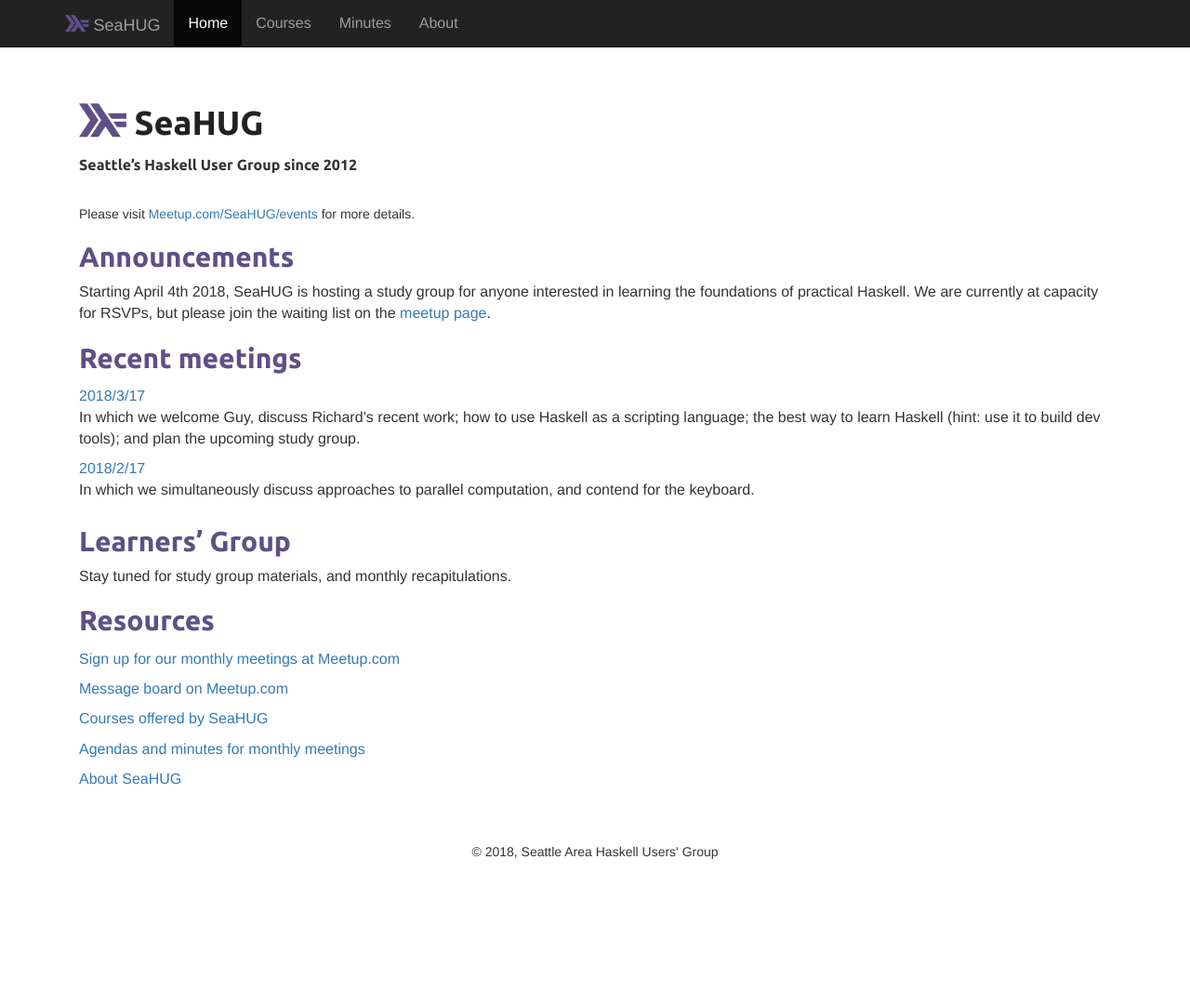
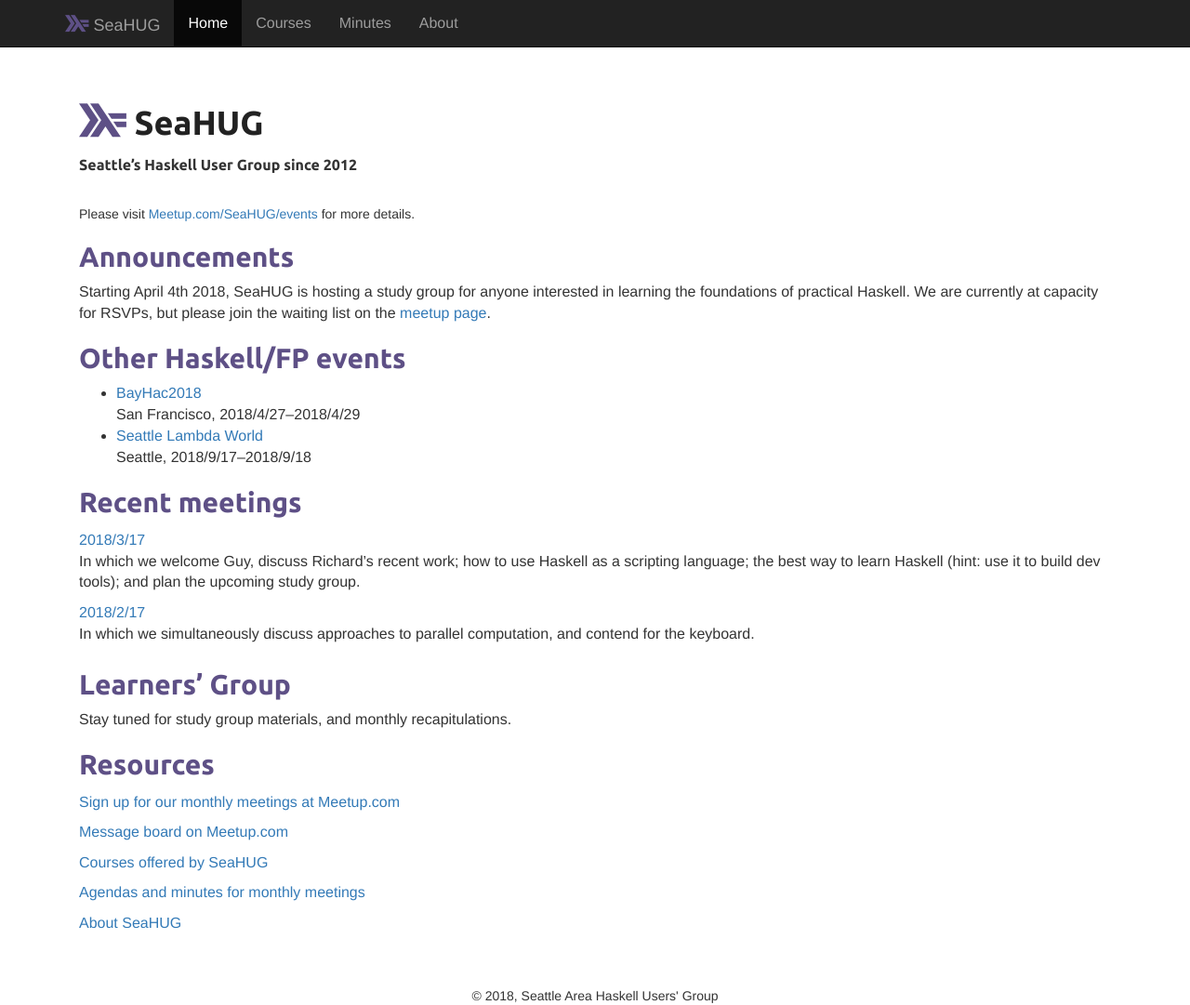
Before and after one commit to seahug/seahug.github.io, a Jekyll site: the page built from index.md, in a window 1280 px wide and 1081 px high. Shown: the whole window at 93% size. Built offline with Jekyll 4.4.1, drawn with Linux system fonts in a browser that asks for light colours; nearby versions of some CDN libraries.

Commit message:
Links to BayHac2018 and Seattle Lambda World

```diff
--- a/_includes/announcements.md
+++ b/_includes/announcements.md
@@ -3,3 +3,11 @@
 Starting April 4th 2018, SeaHUG is hosting a study group for anyone interested
 in learning the foundations of practical Haskell. We are currently at capacity
 for RSVPs, but please join the waiting list on the [meetup page][learners].
+
+## Other Haskell/FP events
+
+* [BayHac2018][bayhac2018]<br/>San Francisco, 2018/4/27&ndash;2018/4/29
+* [Seattle Lambda World][seattle-lambda-world]<br/>Seattle, 2018/9/17&ndash;2018/9/18
+
+[bayhac2018]: https://wiki.haskell.org/BayHac2018
+[seattle-lambda-world]: http://seattle.lambda.world/
```
